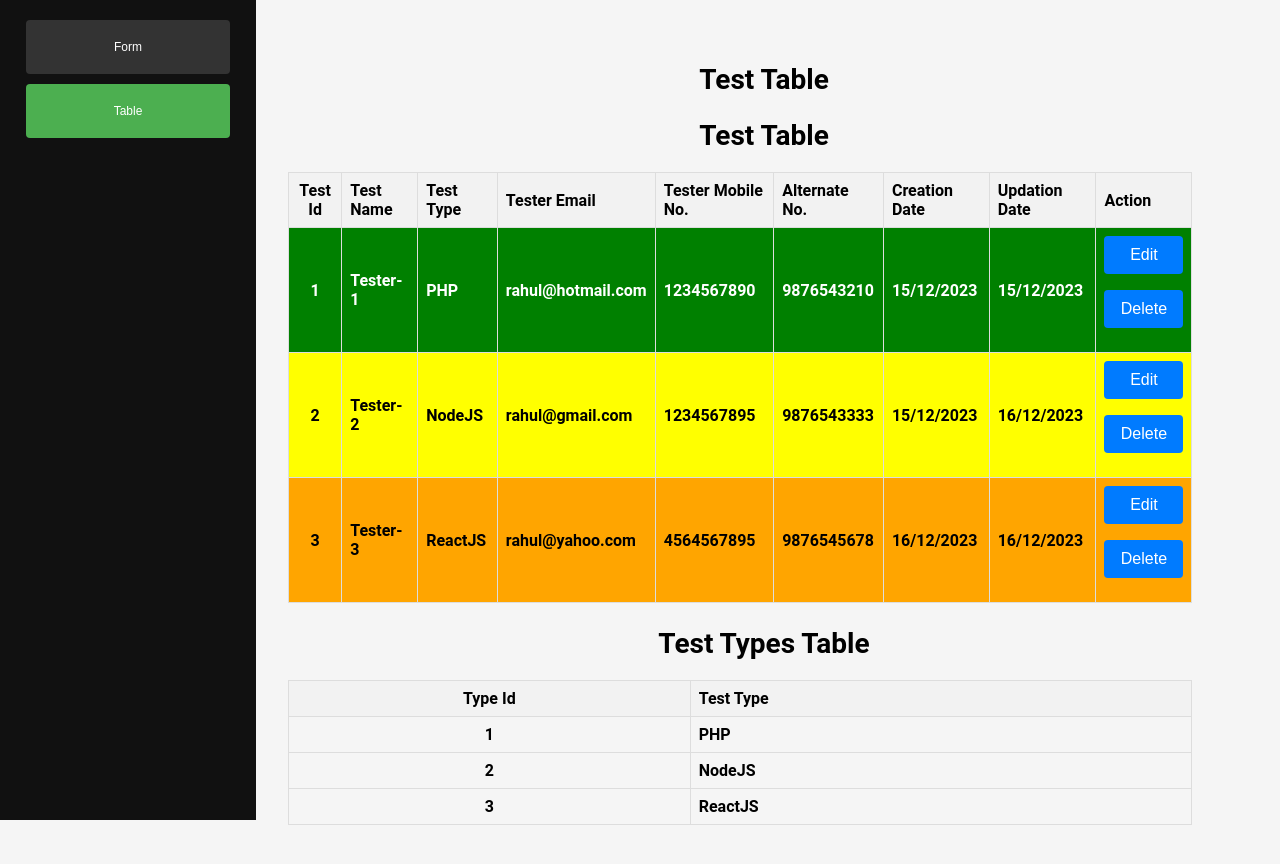
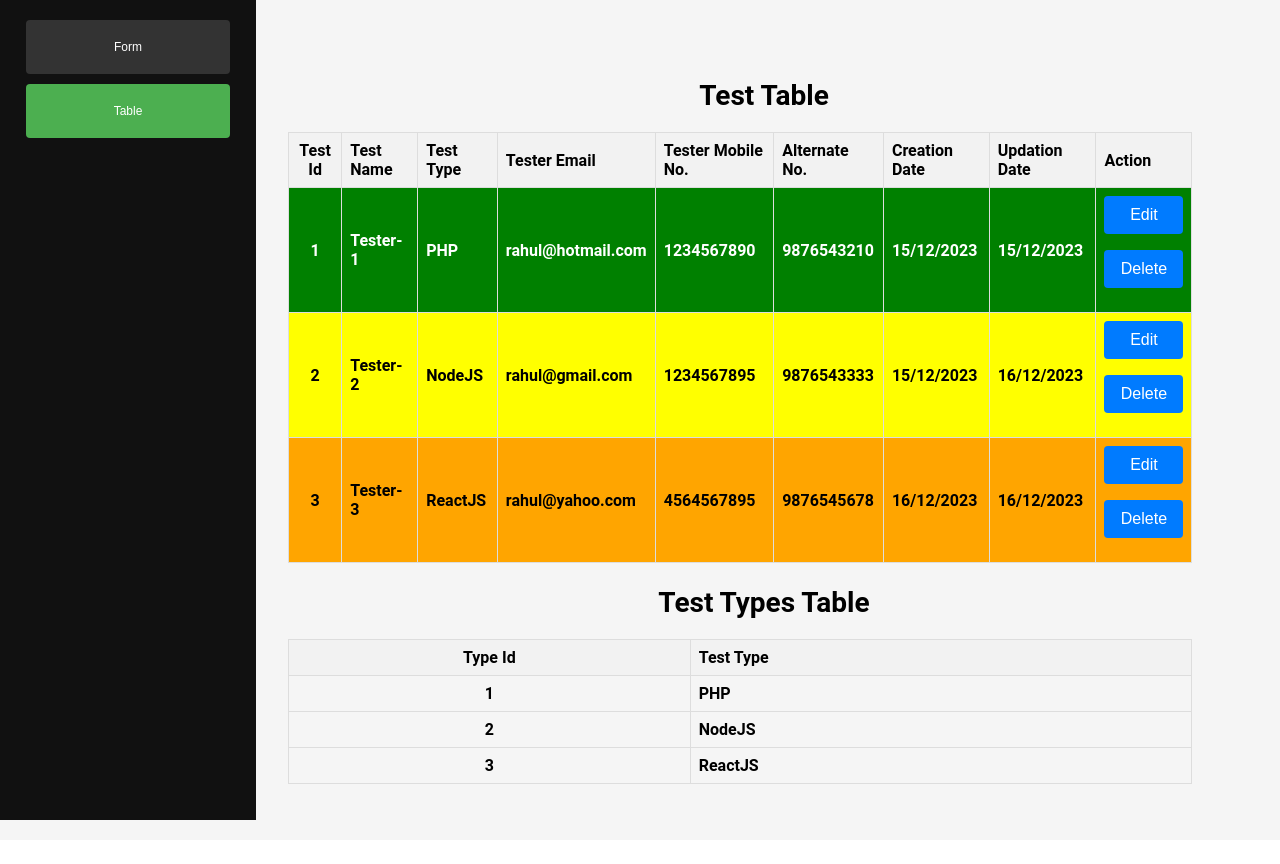
Before and after one commit to Rahul0550/creativeFuel, a React (Create React App) app: page / in a window 1280 px wide. Both pictures are taken after a click on the button "Table". After the commit the page ends 840 px from the top, so only its background shows below. Built offline with nearby package versions, Linux system fonts and the light colour scheme.

Commit message:
mistake changed

```diff
--- a/src/components/TestTable.jsx
+++ b/src/components/TestTable.jsx
@@ -39,7 +39,7 @@ export default function TestTable({
 
   return (
     <div>
-      <h2>Test Table</h2>
+      {/* <h2>Test Table</h2> */}
       <table>
         <thead>
           <tr>
```
